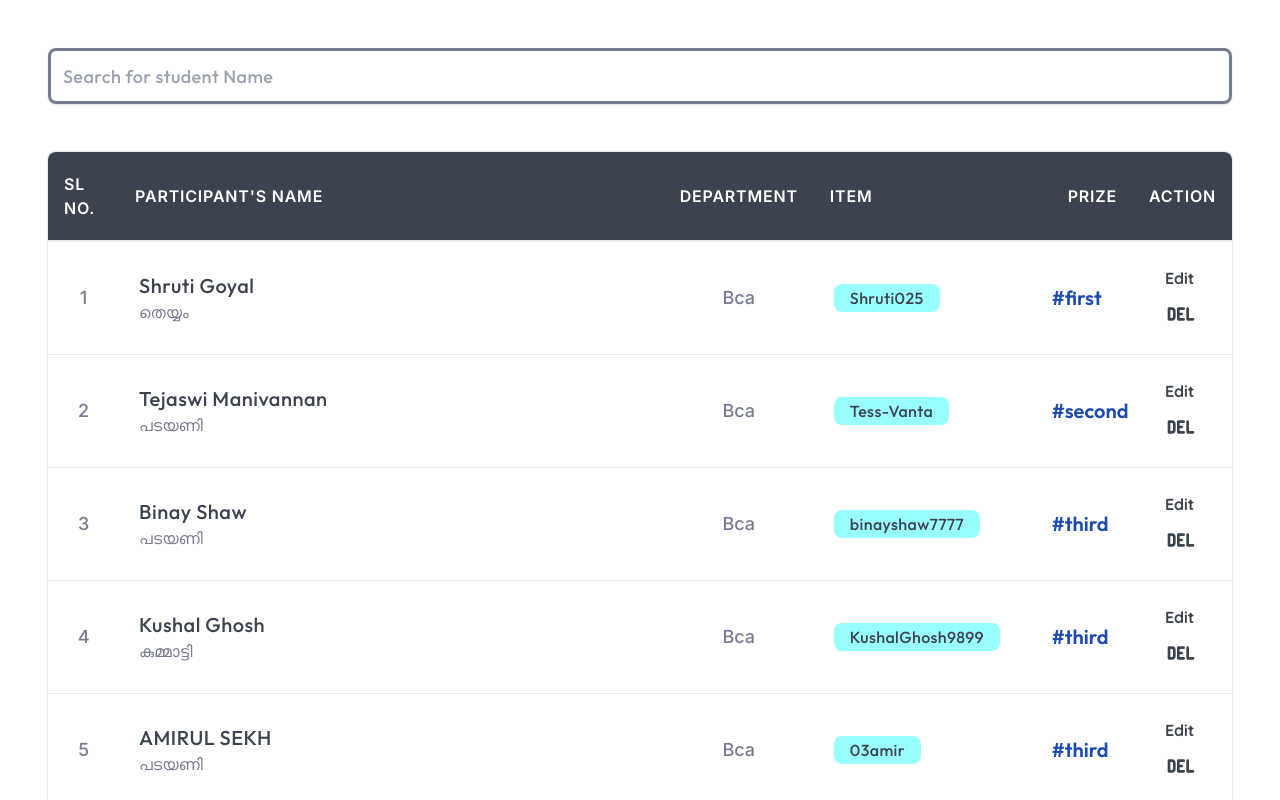
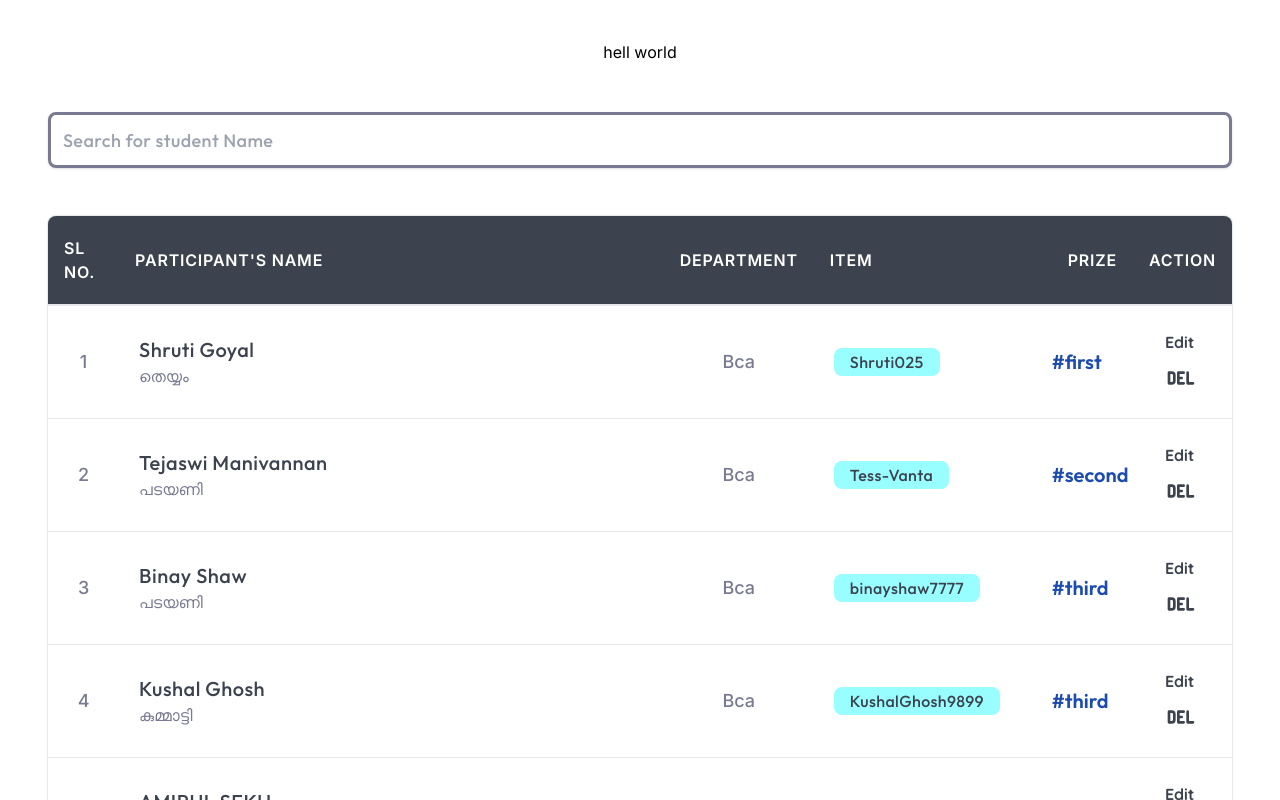
Before and after one commit to SHABIN-K/leaderboard, a React (Vite) app: page /dashboard in a window 1280 px wide. Shown: the top 800 px of the page. Built offline with nearby package versions, Linux system fonts and the light colour scheme; no server answers; sample sign-in values are in the browser's storage; a web font is replaced by a local one.

Commit message:
refactor :  add header

```diff
--- a/src/pages/DashBoard.tsx
+++ b/src/pages/DashBoard.tsx
@@ -7,6 +7,11 @@ import { useEffect, useState } from "react";
 import { useNavigate } from "react-router-dom";
 import { onAuthStateChanged } from "firebase/auth";
 
+const Header: React.FC = () => (
+  <div className="relative my-10 mx-auto flex-center flex-col text-center lg:mx-8 sm:mx-2">
+    hell world
+  </div>
+);
 const DashBoard = () => {
   const navigate = useNavigate();
 
@@ -33,6 +38,7 @@ const DashBoard = () => {
 
   return (
     <div>
+      <Header />
       <SearchInput
         value={searchText}
         setSearchText={setSearchText}
--- a/src/pages/Login.tsx
+++ b/src/pages/Login.tsx
@@ -1,10 +1,10 @@
+import { toast } from "sonner";
 import { useEffect, useState } from "react";
 import { useNavigate } from "react-router-dom";
 import { onAuthStateChanged, signInWithEmailAndPassword } from "firebase/auth";
 
 import { auth } from "../utils";
 import { FormInput } from "../components";
-import { toast } from "sonner";
 
 const styleLogin = {
   mainCell: "relative mt-6",
```
